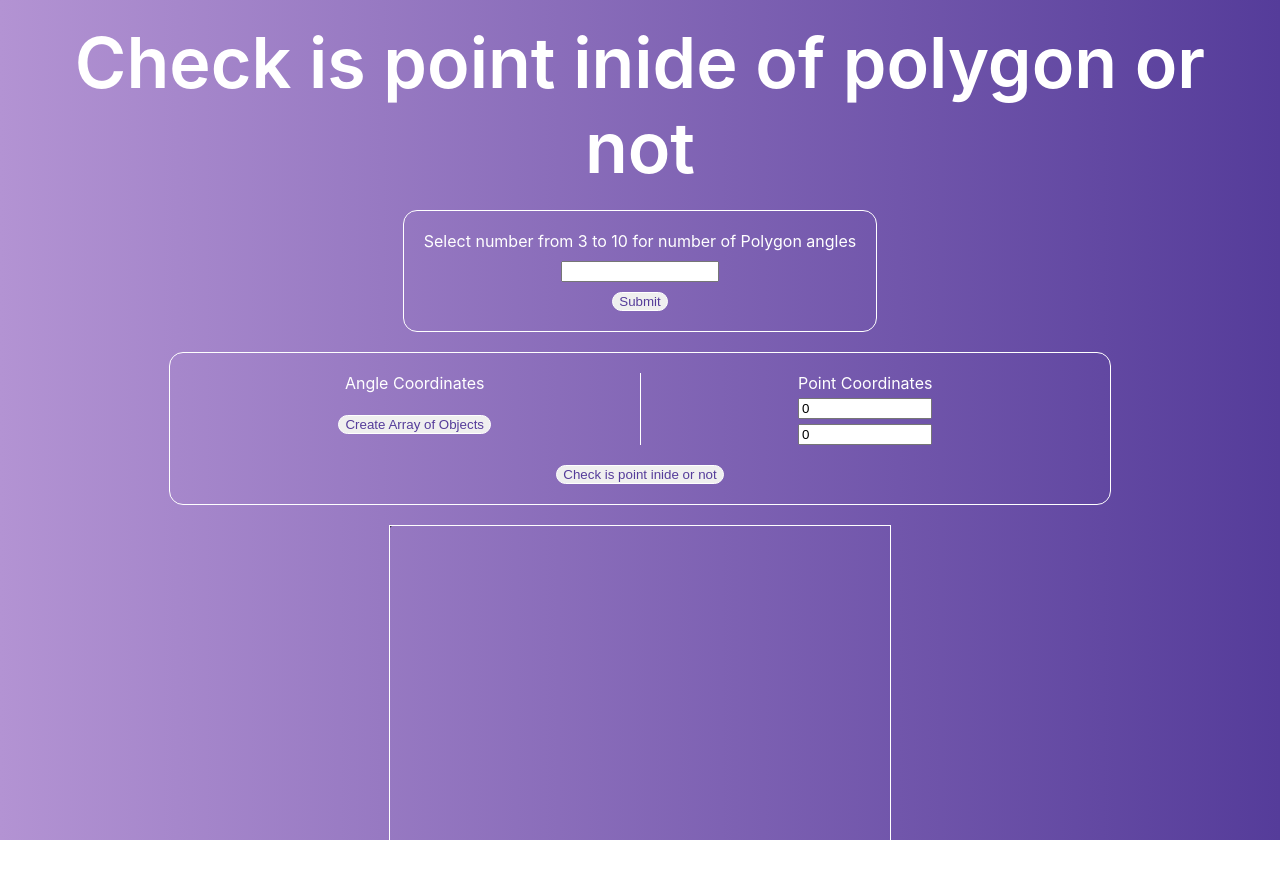
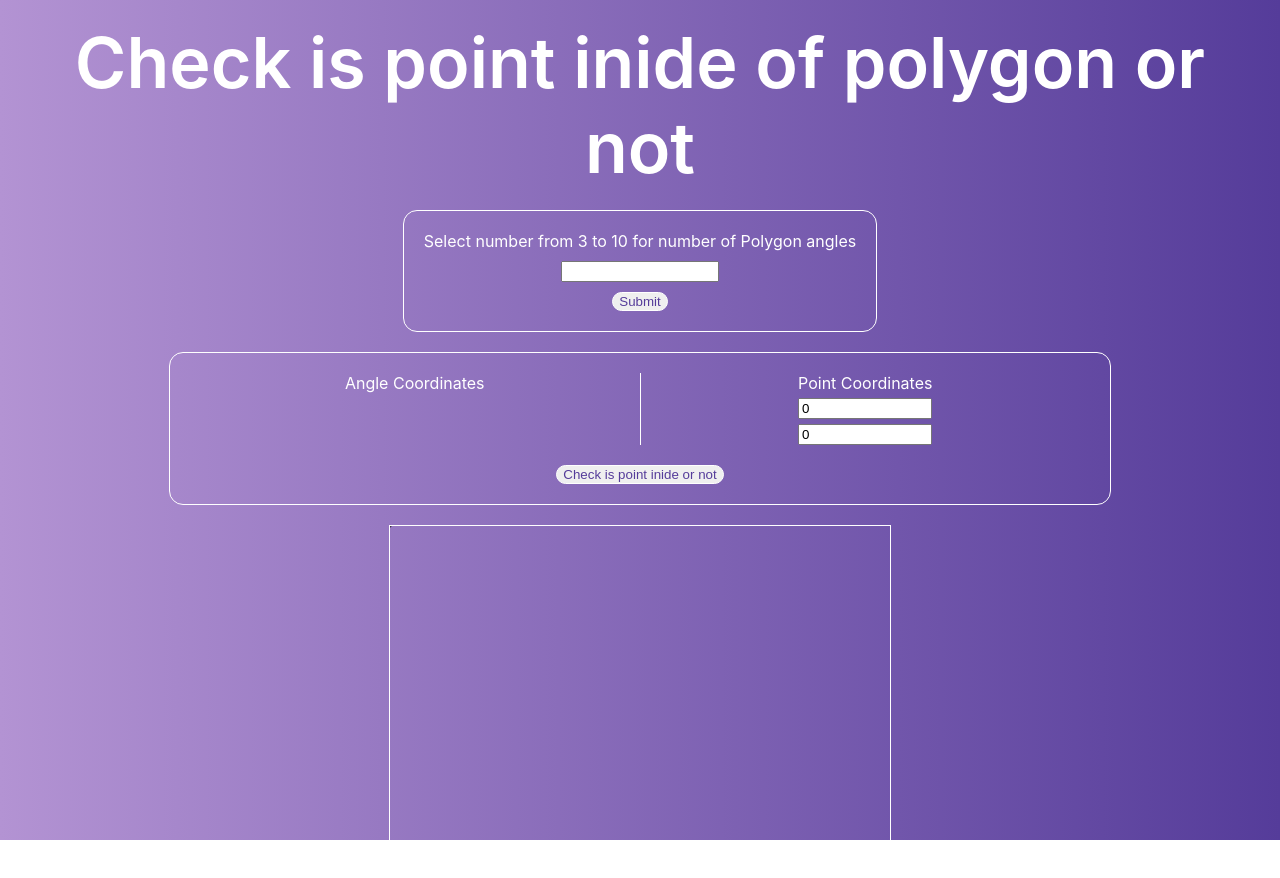
Before and after one commit to GoranKukic/is-point-in-polygon-app, a React (Create React App) app: page / in a window 1280 px wide. Shown: the top 878 px of the page. Built offline with nearby package versions, Linux system fonts and the light colour scheme.

Commit message:
Application now works

```diff
--- a/src/App.jsx
+++ b/src/App.jsx
@@ -8,6 +8,8 @@ function App() {
   let [result, setResult] = useState('');
   const [xPointInput, setPointXInput] = useState(0);
   const [yPointInput, setPointYInput] = useState(0);
+
+  //var result;
 
   // const [xPolygonInput, setXInput] = useState(0);
   // const [yPolygonInput, setYInput] = useState(0);
@@ -110,14 +112,16 @@ function App() {
         count += 1;
       }
     }
-    console.log(count);
+    //console.log("This is number of intersections", count);
     // if our count is odd number point is inside of polygon, else is outside
 
     if (count % 2 === 0) {
-      result = 'YES';
+      result = 'No, Point is outside of Polygon';
     } else {
-      result = 'NOPE';
+      result = 'Yes, Point is inside of Polygon';
     }
+
+    setResult(result);
 
     console.log(result);
 
@@ -161,12 +165,12 @@ function App() {
                 </AngleCoordinatesForm>
               ))}
             </div>
-            <button
+            {/* <button
               onClick={() => console.log('Plygon positions:', positions)}
               className="btn"
             >
-              Create Array of Objects
-            </button>
+              Console log Polygon positions
+            </button> */}
           </div>
           <div className="point-wrapper">
             <div className="point-coordinates">
```
